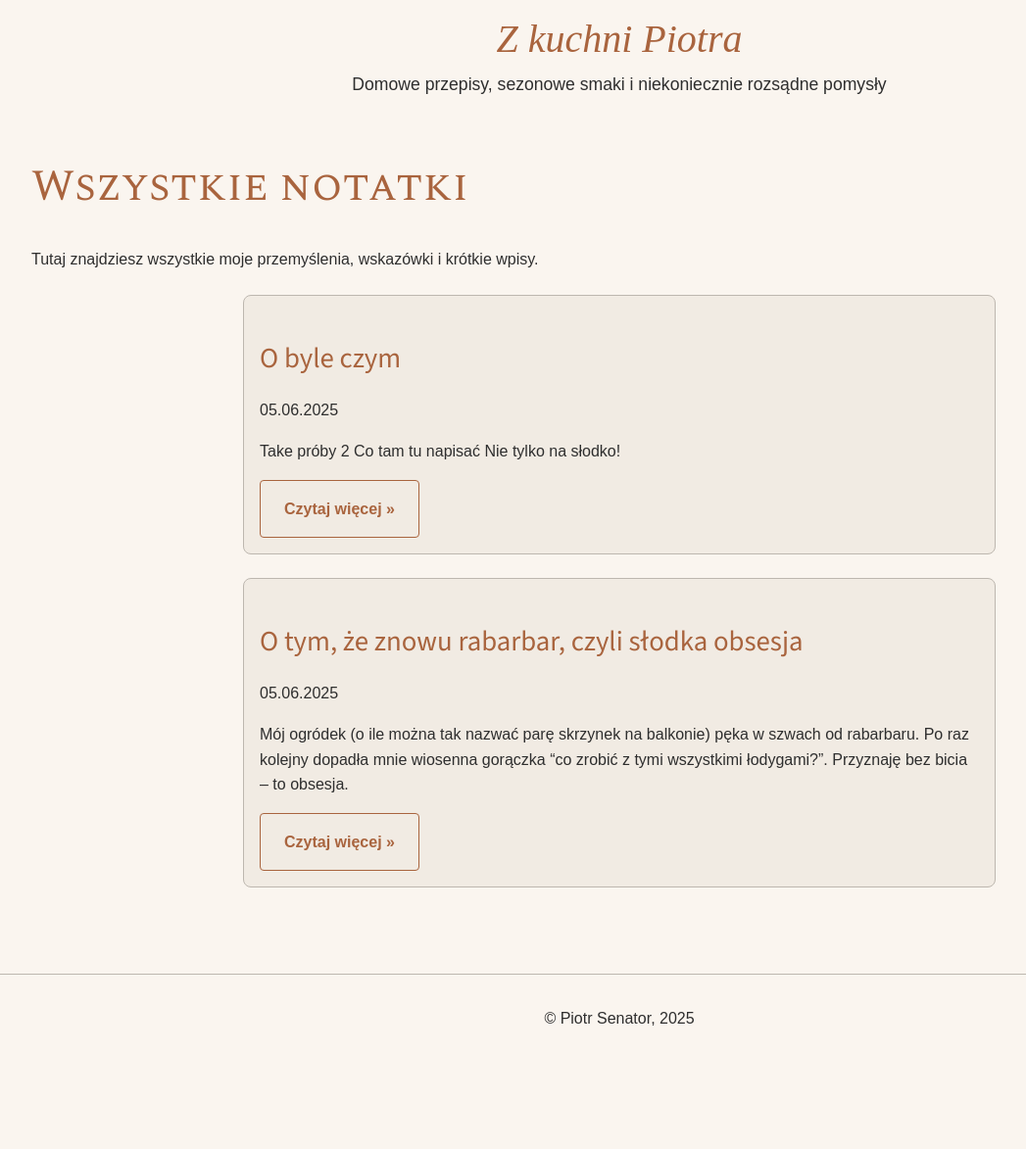
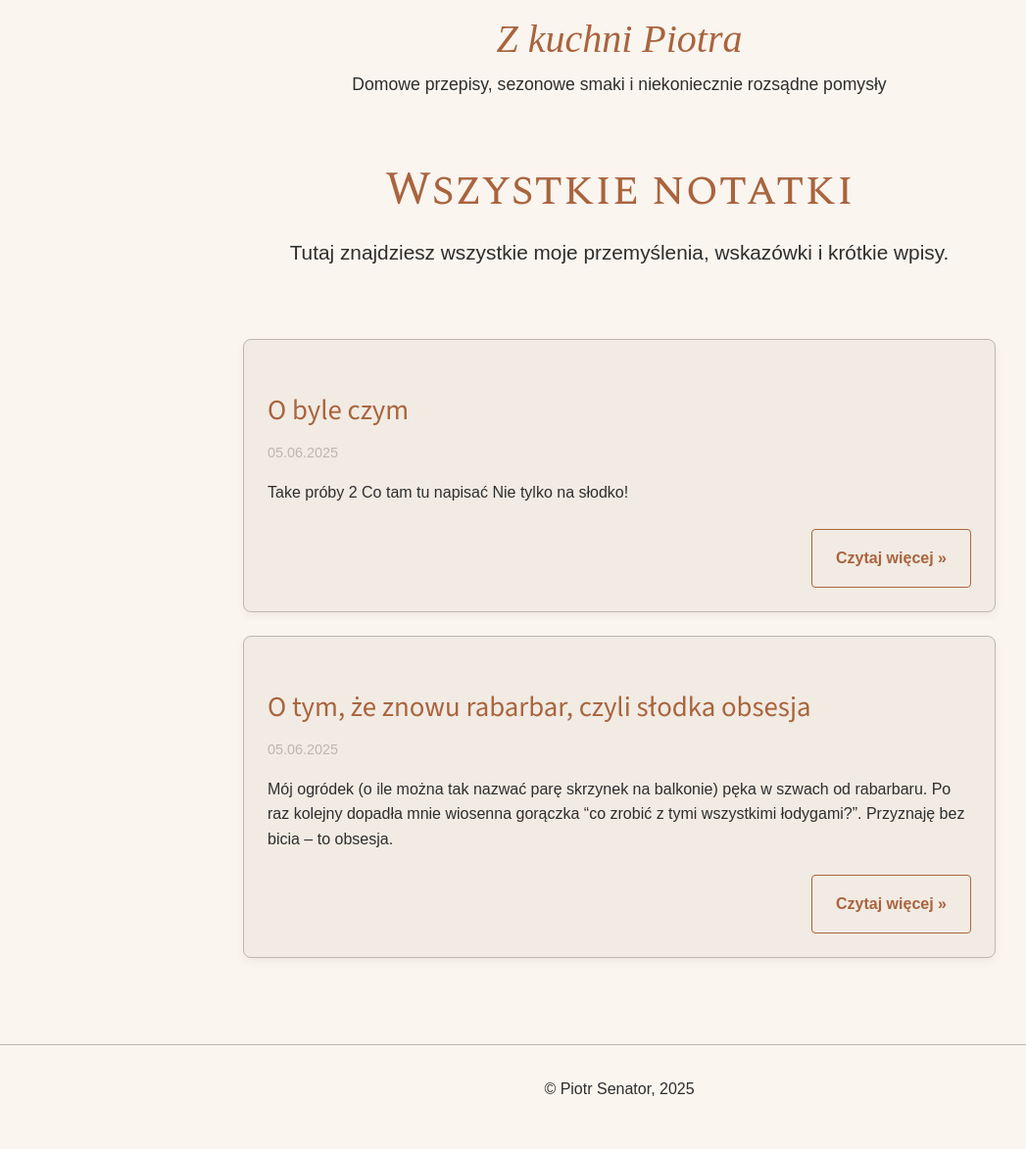
Before and after one commit to piotrsenator/kuchnia, a Jekyll site: the page built from notes.html, in a window 1280 px wide. Shown: the whole page at 98% size, without its empty margins (8-1055 px from the left). Built offline with Jekyll 4.4.1, drawn with Linux system fonts in a browser that asks for light colours; some web fonts are replaced; before the commit the page ends 1101 px from its top, so only the background shows below that.

Commit message:
Update _note-card.scss

```diff
--- a/_sass/components/_note-card.scss
+++ b/_sass/components/_note-card.scss
@@ -1,56 +1,191 @@
-/* Karta Notatki (.note-card) */
-.note-card {
+/* ==========================================================================
+   4.3. Style Stron Notatek (Zoptymalizowane)
+   ========================================================================== */
+
+/* --------------------------------------------------------------------------
+   4.3.1. Nagłówek i Opis Strony Listy (/notes/)
+   -------------------------------------------------------------------------- */
+
+.page-with-list > .page-header {
+    text-align: center;
+    max-width: 800px;
+    margin: 0 auto var(--spacing-md); /* Skrócony zapis margin */
+    padding: 0 var(--spacing-md) var(--spacing-xl); /* Góra 0, lewo/prawo 24px, dół 48px */
+}
+
+.page-with-list > .page-header h1 {
+    font-size: 3rem;
+    margin-bottom: var(--spacing-xs);
+}
+
+.page-with-list > .page-header .page-description {
+    font-weight: var(--font-weight-light);
+    font-size: 1.3rem;
+    margin: 0;
+}
+
+/* --------------------------------------------------------------------------
+   4.3.2. Wspólny Styl dla Boksów Notatek (Optymalizacja)
+   -------------------------------------------------------------------------- */
+
+/* NOWA klasa bazowa, która zawiera powtarzające się style */
+.note-box {
     background-color: var(--color-background-accent);
     border: 1px solid var(--color-secondary);
     border-radius: var(--border-radius-md);
-    overflow: hidden;
-    box-shadow: var(--box-shadow-md);
-    transition: transform 0.2s ease;
-    padding: var(--spacing-sm);
-    text-align: left; /* Zmienione na left dla lepszej czytelności notatek */
-
-    &:hover {
-        transform: translateY(-5px);
+    padding: var(--spacing-md);
 }
 
-    &-link {
-        display: block;
-        color: inherit;
+/* --------------------------------------------------------------------------
+   4.3.3. Specyficzne Style dla Notatek
+   -------------------------------------------------------------------------- */
+
+/* Wpis notatki na stronie głównej (używa bazy .note-box) */
+.notes-section .note-entry {
+    box-shadow: var(--shadow-sm); /* Tylko unikalny cień */
 }
 
-    &-image-container {
-        width: 100%;
-        padding-bottom: 56.25%; /* Proporcje 16:9 dla notatek */
-        position: relative;
-        overflow: hidden;
+.notes-section .note-entry h3 {
+    font-size: 1.6rem;
+    margin-bottom: var(--spacing-xs);
+}
+
+.notes-section .note-entry p {
+    font-size: var(--spacing-sm);
     margin-bottom: var(--spacing-sm);
-        border-radius: var(--border-radius-sm); /* Zmienione na sm dla kart notatek */
+}
 
-        img {
-            position: absolute;
-            top: 0; left: 0;
-            width: 100%; height: 100%;
-            object-fit: cover;
-            display: block;
+
+/* Karta notatki na stronie listy (używa bazy .note-box) */
+.notes-list-section .note-card {
+    display: flex;
+    flex-direction: column;
+    box-shadow: var(--shadow-md); /* Inny, unikalny cień */
+    transition: transform 0.2s ease, box-shadow 0.2s ease;
+}
+
+.notes-list-section .note-card:hover {
+    transform: translateY(-5px);
+    box-shadow: var(--shadow-lg);
+}
+
+.notes-list-section .note-card .note-title {
+    font-size: 1.8rem;
+    margin-bottom: var(--spacing-xs);
+}
+
+.notes-list-section .note-card .note-title a {
+    color: var(--color-primary);
+    transition: color 0.3s ease;
+}
+
+.notes-list-section .note-card .note-title a:hover {
+    color: var(--color-text-dark);
+}
+
+.notes-list-section .note-card .note-meta {
+    font-size: 0.9rem;
+    color: var(--color-secondary);
+    margin-bottom: var(--spacing-sm);
+}
+
+.notes-list-section .note-card .note-excerpt {
+    font-weight: var(--font-weight-light);
+    font-size: 1rem;
+    margin-bottom: var(--spacing-md);
+    flex-grow: 1; /* Pozwala sekcji rosnąć i wypychać przycisk na dół */
+}
+
+.notes-list-section .note-read-more-container {
+    text-align: right;
+    margin-top: auto; /* Wypycha przycisk na sam dół karty */
+}
+
+/* Strona pojedynczej notatki */
+/* Strona pojedynczej notatki */
+.note-single {
+    max-width: var(--max-content-width, 800px); /* Użyj max-width z zmienną lub stałą wartością dla całego kontenera */
+    margin: var(--spacing-sm) auto;
+    padding: var(--spacing-sm);
+    background-color: var(--color-background-accent);
+    border-radius: var(--border-radius-md);
+    box-shadow: var(--shadow-lg);
+}
+.note-single .note-header { text-align: center; margin-bottom: var(--spacing-md); }
+.note-single .note-title { font-family: var(--font-family-headings); font-size: 2.5rem; margin-bottom: var(--spacing-xs); }
+/* .note-single .note-date - przenieś tę klasę do .note-footer-meta, bo tam jest renderowana */
+
+/* NOWE / ZAKTUALIZOWANE SEKCJE DLA GŁÓWNEGO OBRAZKA NOTATKI */
+
+.note-content-wrapper {
+    display: flex;
+    flex-direction: column; /* Na mobile układ kolumnowy */
+    gap: var(--spacing-lg);
+    margin-bottom: var(--spacing-lg);
+}
+
+/* Kontener głównego obrazka notatki */
+.note-main-info {
+    width: 100%; /* Na mobile zajmuje całą szerokość */
+    max-width: 400px; /* Opcjonalnie: ograniczenie szerokości obrazka na desktopie */
+    margin: 0 auto var(--spacing-lg) auto; /* Wyśrodkuj na mobile i dodaj margines dolny */
+    flex-shrink: 0; /* Zapobiega kurczeniu się w flexboxie */
+}
+
+/* Sam główny obrazek notatki */
+.note-main-image {
+    max-width: 100%; /* KLUCZOWE: Obrazek nigdy nie będzie szerszy niż jego kontener */
+    height: auto; /* KLUCZOWE: Zachowuje proporcje obrazka */
+    display: block; /* Eliminuje zbędne spacje pod obrazkiem */
+    border-radius: var(--border-radius-md); /* Zaokrąglone rogi */
+    aspect-ratio: 16 / 9; /* Przykładowe proporcje (np. panoramiczny) */
+    object-fit: cover; /* Dopasuj obrazek do proporcji kontenera, przycinając jeśli trzeba */
+}
+
+/* Responsywność dla układu obrazka i treści notatki */
+@media (min-width: 768px) {
+    .note-content-wrapper {
+        flex-direction: row; /* Na desktopie układ rzędowy (obrazek obok tekstu) */
+        align-items: flex-start; /* Wyrównaj elementy do góry */
+    }
+    .note-main-info {
+        width: 35%; /* Ustaw szerokość obrazka na desktopie (np. 35% szerokości wrapper'a) */
+        margin: 0 var(--spacing-lg) 0 0; /* Margines po prawej od obrazka */
+    }
+    .note-main-content {
+        flex-grow: 1; /* Pozwól treści zająć resztę dostępnego miejsca */
     }
 }
 
-    &-title {
-        font-weight: var(--font-weight-semibold);
-        font-size: 1.1rem;
-        line-height: 1.3;
-        margin: var(--spacing-xs) 0;
-        color: var(--color-primary);
-        min-height: calc(2 * 1.1rem * 1.3);
-        display: -webkit-box;
-        -webkit-line-clamp: 2;
-        -webkit-box-orient: vertical;
-        overflow: hidden;
+
+/* Pozostałe style dla notatki, które już miałeś */
+.note-content img { /* To jest dla obrazków W TREŚCI Markdown */
+    max-width: 100%;
+    height: auto;
+    display: block;
+    margin: var(--spacing-md) auto;
+    border-radius: var(--border-radius-md);
+    /* Usuń aspect-ratio i object-fit stąd, chyba że chcesz, aby WSZYSTKIE obrazy w treści miały te same proporcje */
+    /* aspect-ratio: 4/3; */
+    /* object-fit: cover; */
 }
-
-    &-date {
-        font-size: 0.85rem;
+.note-content h2, .note-content h3, .note-content h4 { font-family: var(--font-family-headings); margin-top: var(--spacing-md); margin-bottom: var(--spacing-sm); }
+.note-content p, .note-content ul, .note-content ol, .note-content blockquote { font-weight: var(--font-weight-light); }
+.note-single-button-container { /* Zastępuje .back-to-categories-link, .back-to-home-notes-link */
+    display: flex;
+    justify-content: center;
+    margin-top: var(--spacing-md);
+    padding-top: var(--spacing-xs);
+    border-top: 1px solid var(--color-secondary);
+}
+/* Przenieś styl .note-date do .note-footer-meta, bo tam jest klasa */
+.note-footer-meta {
+    text-align: right;
+    margin-top: var(--spacing-md);
+    font-size: 0.9em;
     color: #777;
-        margin-bottom: var(--spacing-xs);
 }
+.note-footer-meta .note-date { /* Dodaj tę regułę, żeby styl .note-date był w stopce */
+    font-size: 0.9rem;
+    font-weight: var(--font-weight-light);
 }
```
Lines whose indentation alone changed are shown as unchanged.
